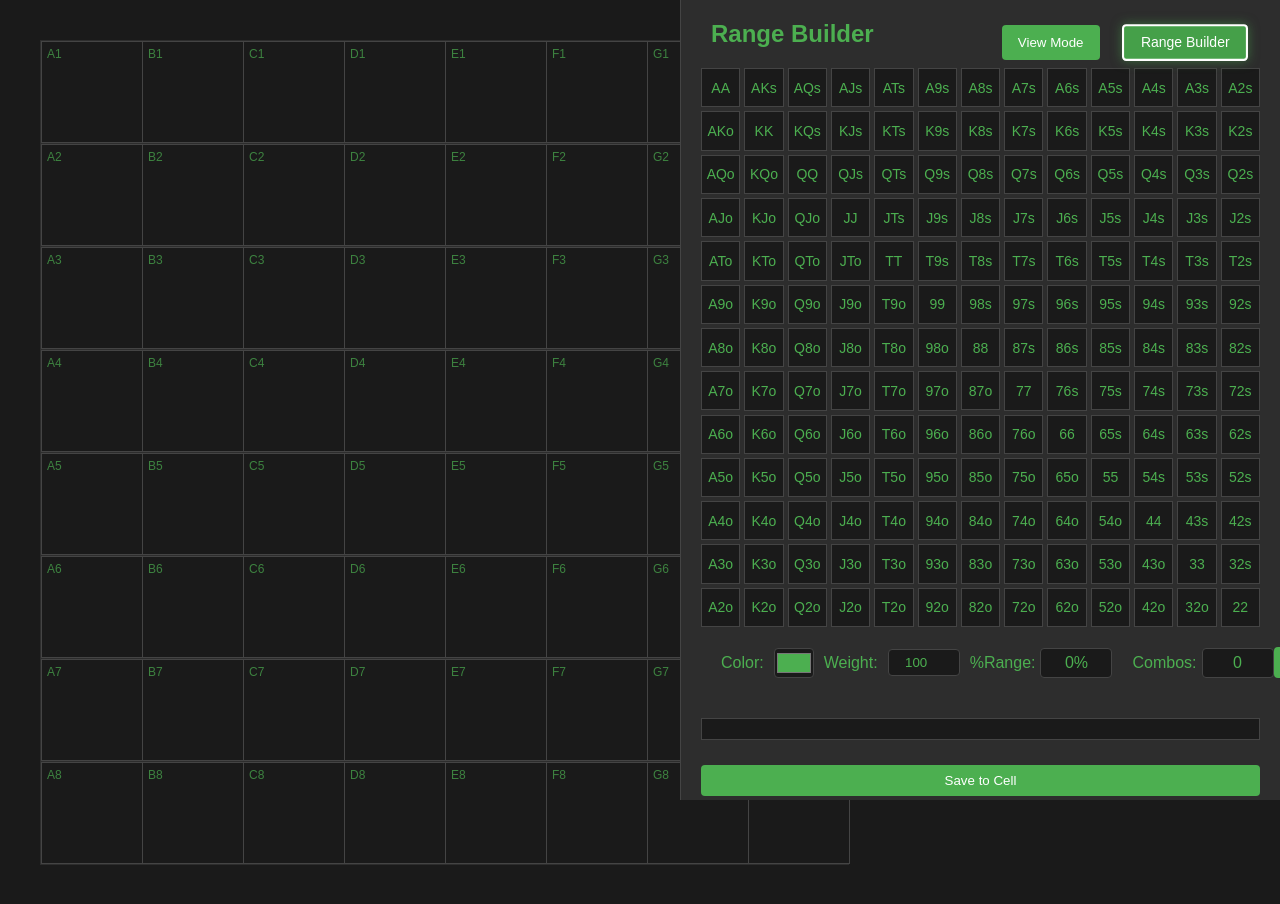
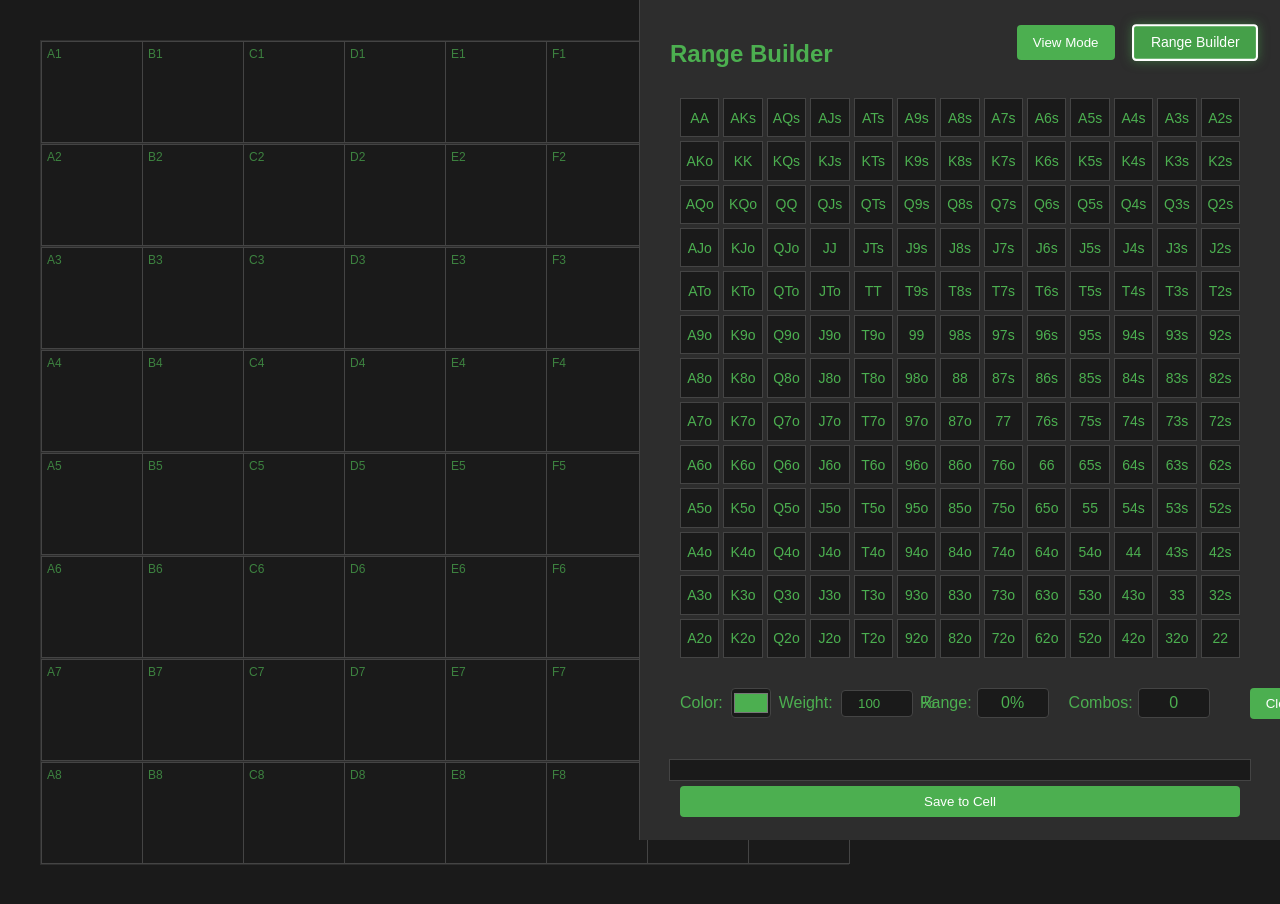
Before and after one commit to Pescatarian/ranger, a plain HTML site: page index.html in a window 1280 px wide. Both pictures are taken after a click on the button "Range Builder". Drawn offline with Linux system fonts and the light colour scheme.

Commit message:
Update index.html

```diff
--- a/index.html
+++ b/index.html
@@ -87,12 +87,11 @@
             height: 100vh;
             flex-direction: column;
             align-items: center;
-    box-sizing: border-box;
         }
 
        .sidebar h2 {
             color: #4CAF50;
-    margin: 0 0 20px 0;
+            margin-top: 20px;  /* Reduced from 60px to 20px */
             width: 100%;
             padding-left: 20px;
     }
@@ -101,12 +100,11 @@
     display: grid;
     grid-template-columns: repeat(13, 1fr);
     gap: 4px;
-    width: 100%;
+    margin: 10px 20px;  /* Reduced top margin from 20px to 10px */
+    width: calc(100% - 40px);
     aspect-ratio: 1;
     margin-bottom: 20px;
-    box-sizing: border-box;
 }
-
         .range-cell {
             aspect-ratio: 1;
             background-color: #1a1a1a;
@@ -140,20 +138,19 @@
         .controls {
             position: fixed;
             top: 20px;
-    right: 30px;
+            right: 20px;
             display: flex;
-    gap: 15px;
+            gap: 10px;
             z-index: 1000;
         }
 
      .top-controls {
-    width: 100%;
+    width: calc(100% - 40px);
+    margin: 10px 20px;
     display: flex;
     justify-content: space-between;
     align-items: center;
-    padding: 0 20px;
-    box-sizing: border-box;
-    margin-bottom: 20px;
+    gap: 20px;
 }
 
 .weight-control {
@@ -161,21 +158,21 @@
     align-items: center;
     gap: 10px;
     color: #4CAF50;
+    min-width: 200px; /* Add minimum width */
 }
 
 .stats-container {
     display: flex;
     gap: 20px;
     align-items: center;
-    flex-shrink: 0;
+    margin: 0 20px; /* Add margin */
 }
 
 .color-weight-group {
     display: flex;
     align-items: center;
-    gap: 10px;
-    flex-wrap: nowrap;
-    white-space: nowrap;
+    gap: 8px; /* Increased from 5px */
+    flex-wrap: nowrap; /* Prevent wrapping */
 }
 
 .stat-box {
@@ -183,7 +180,7 @@
     align-items: center;
     gap: 5px;
     color: #4CAF50;
-    white-space: nowrap;
+    white-space: nowrap; /* Prevent wrapping */
 }
 
        .color-input {
@@ -223,7 +220,8 @@
     border-radius: 4px;
     cursor: pointer;
     transition: all 0.3s ease;
-    flex-shrink: 0;
+    margin-left: auto; /* Push to the right */
+    flex-shrink: 0; /* Prevent shrinking */
 }
 
 .clear-button:hover {
@@ -231,22 +229,20 @@
 }
 
 .range-text {
-    width: 100%;
+    width: calc(100% - 40px);
     height: 40px;
     background-color: #1a1a1a;
     color: #4CAF50;
     border: 1px solid #444;
     padding: 10px;
-    margin: 20px 0;
+    margin-top: 30px;  /* Increased from 20px to 30px */
     font-family: Arial, sans-serif;
     resize: none;
-    box-sizing: border-box;
 }
 
 .save-button {
-    width: 100%;
+    width: calc(100% - 40px);
     margin-top: 5px;
-    box-sizing: border-box;
 }
 
          .cell[draggable="true"] {
```
Lines whose indentation alone changed are shown as unchanged.
